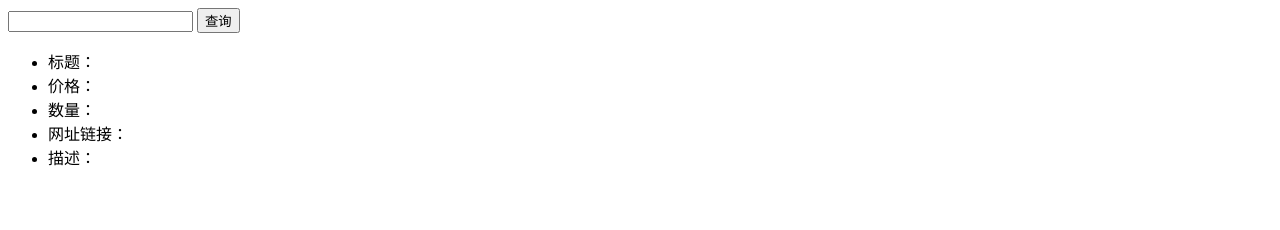
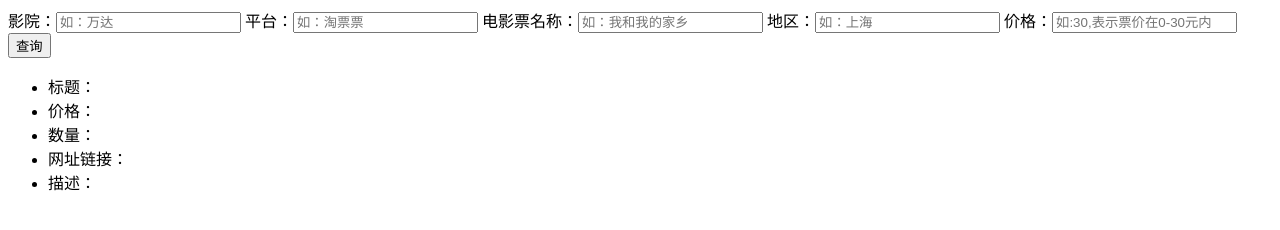
Before and after one commit to dahaixingchen/movie_vue, a plain HTML site: page index.html in a window 1280 px wide. Drawn offline with nearby package versions, Linux system fonts and the light colour scheme.

Commit message:
数据展示

```diff
--- a/index.html
+++ b/index.html
@@ -8,12 +8,13 @@
 </head>
 <body>
 <div id="app" >
-    <input  type="text" v-model="cinema" @keyup.enter = "getTickte">
+    影院：<input placeholder="如：万达" type="text" v-model="cinema" @keyup.enter = "getTickte">
+    平台：<input placeholder="如：淘票票" type="text" v-model="platform" @keyup.enter = "getTickte">
+    电影票名称：<input placeholder="如：我和我的家乡" type="text" v-model="movieName" @keyup.enter = "getTickte">
+    地区：<input placeholder="如：上海" type="text" v-model="area" @keyup.enter = "getTickte">
+    价格：<input placeholder="如:30,表示票价在0-30元内" type="text" v-model="price" @keyup.enter = "getTickte">
     <input type="button" value="查询"  @click="getTickte">
     <ul  v-for="(item, idx) in ticketList"  :key="idx">
-<!--        <li v-for="item in ticketList">-->
-<!--            {{ item.name }}-->
-<!--        </li>-->
         <li >
             标题：{{ item.name }}
         </li>
@@ -38,23 +39,20 @@
         data:{
             cinema: null,
             platform:null,
+            movieName:null,
             price:null,
             area:null,
             ticketList: [
                 {name:"",price:"",num:"",description:"",url:""}
             ]
         },
-        // created(){
-        //     this.getTickte()
-        //     console.log(this)
-        // },
         methods:{
             getTickte:function () {
                 var that = this;
                 console.log(this.cinema)
                 console.log(that.cinema)
-                axios.post("http://10.3.0.52:8081/movie/ticket",{"cinema":that.cinema,"platform":that.platform
-                    ,"price":that.price,"area":that.area})
+                axios.post("http://localhost:8081/movie/ticket",{"cinema":that.cinema,"platform":that.platform
+                    ,"price":that.price,"area":that.area,"movieName":that.movieName})
                     .then(function(response) {
                         console.log(this);
                         that.ticketList = response.data.data
```
